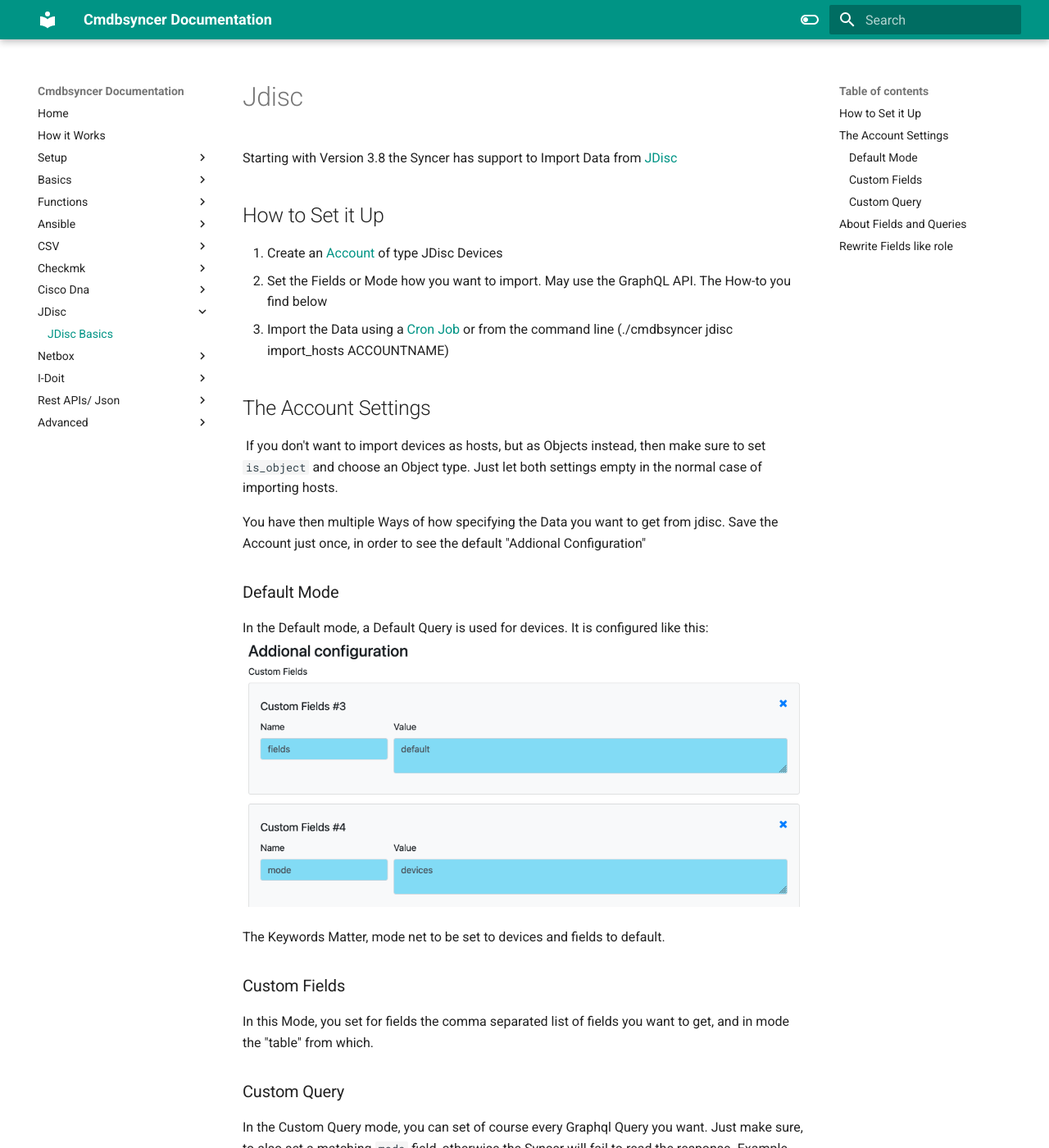
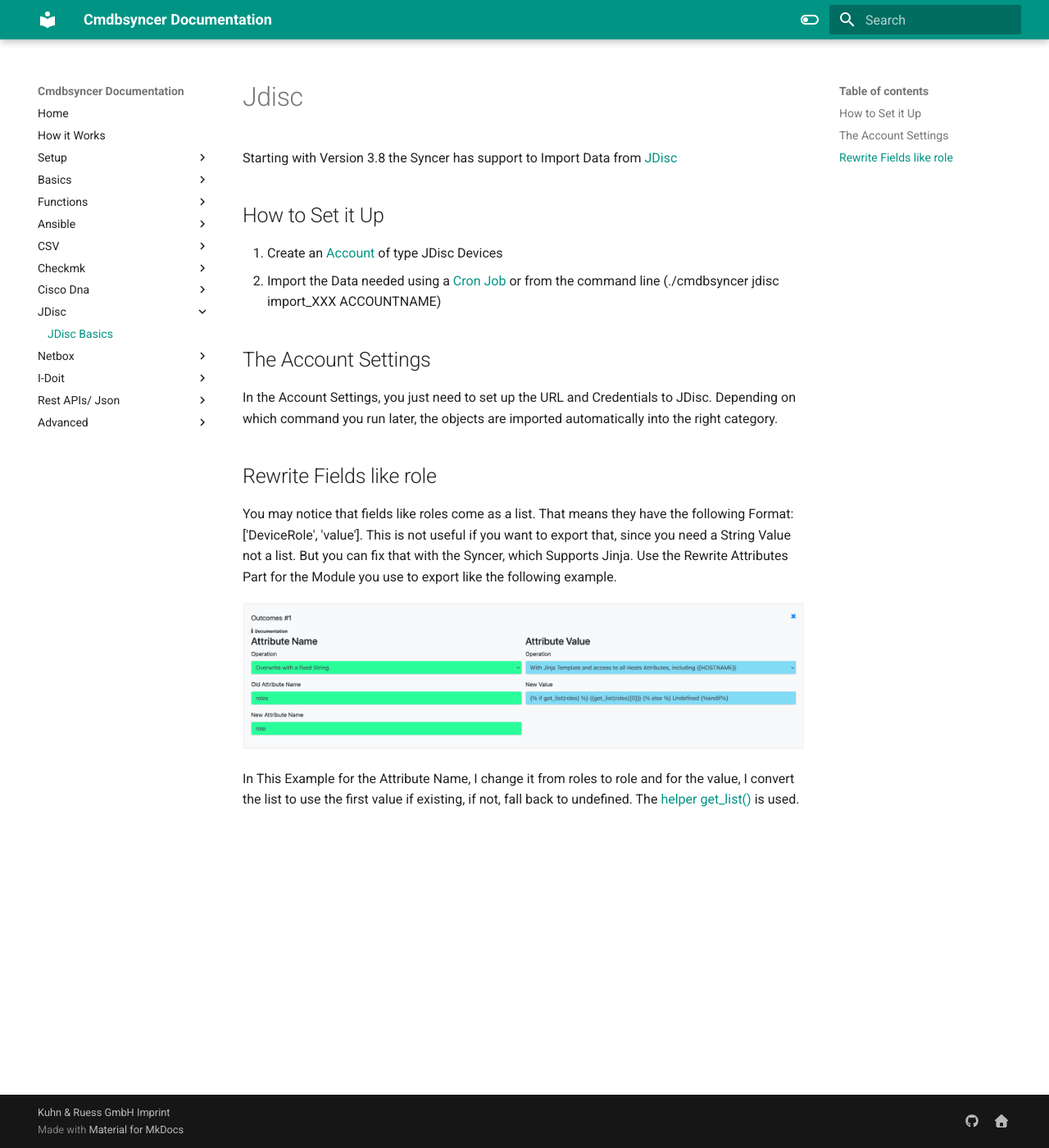
Before and after one commit to kuhn-ruess/cmdbsyncer-docs, an MkDocs documentation site: the page built from docs/jdisc/index.md, in a window 1280 px wide and 1400 px high. Shown: the whole window at 82% size. Built offline with MkDocs 1.6.1 and Material for MkDocs 9.7.7, drawn with Linux system fonts in a browser that asks for light colours; some of the changed text lies outside the part shown.

Commit message:
Updated docu

```diff
--- a/docs/jdisc/index.md
+++ b/docs/jdisc/index.md
@@ -4,36 +4,10 @@
 
 ## How to Set it Up
 1. Create an [Account](/basics/accounts/) of type JDisc Devices
-2. Set the Fields  or Mode how you want to import. May use the GraphQL API. The How-to you find below
-3. Import the Data using a [Cron Job](/basics/cron/) or from the command line (./cmdbsyncer jdisc import_hosts ACCOUNTNAME)
+3. Import the Data needed using a [Cron Job](/basics/cron/) or from the command line (./cmdbsyncer jdisc import_XXX ACCOUNTNAME)
+
 ## The Account Settings
-![](Pasted%20image%2020241016180411.png)
-If you don't want to import devices as hosts, but as Objects instead, then make sure to set `is_object` and choose an Object type. Just let both settings empty in the normal case of importing hosts.
-
-You have then multiple Ways of how specifying the Data you want to get from jdisc.
-Save the Account just once, in order to see the default "Addional Configuration"
-
-
-### Default Mode
-In the Default mode, a Default Query is used for devices. It is configured like this:
-![](./attachments/Pasted%20image%2020241016175755.png)
-
-The Keywords Matter, mode net to be set to devices and fields to default.
-### Custom Fields
-In this Mode, you set for fields the comma separated list of fields you want to get, and in mode the "table" from which.
-
-### Custom Query
-In the Custom Query mode, you can set of course every Graphql Query you want. Just make sure, to also set a matching `mode` field, otherwise the Syncer will fail to read the response.
-Example like this:
-![](./attachments/Pasted%20image%2020241016180129.png)
-
-## About Fields and Queries
-To Figure out which Fields or query you want to use, enter JDiscs GraphiQL Interface and Play around with a query like this:
-
-
-![](./attachments/Pasted%20image%2020241011165354.png)
-
-
+In the Account Settings, you just need to set up the URL and Credentials to JDisc. Depending on which command you run later, the objects are imported automatically into the right category.
 
 
 ## Rewrite Fields like role
```
